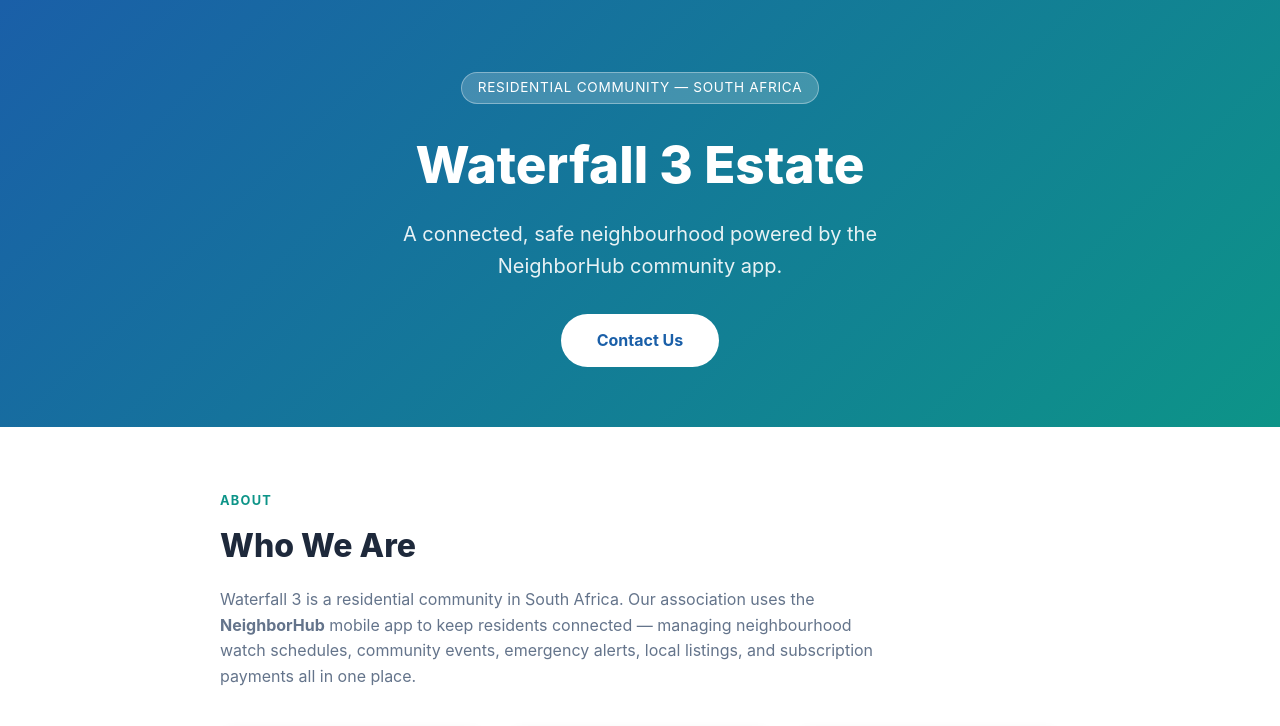
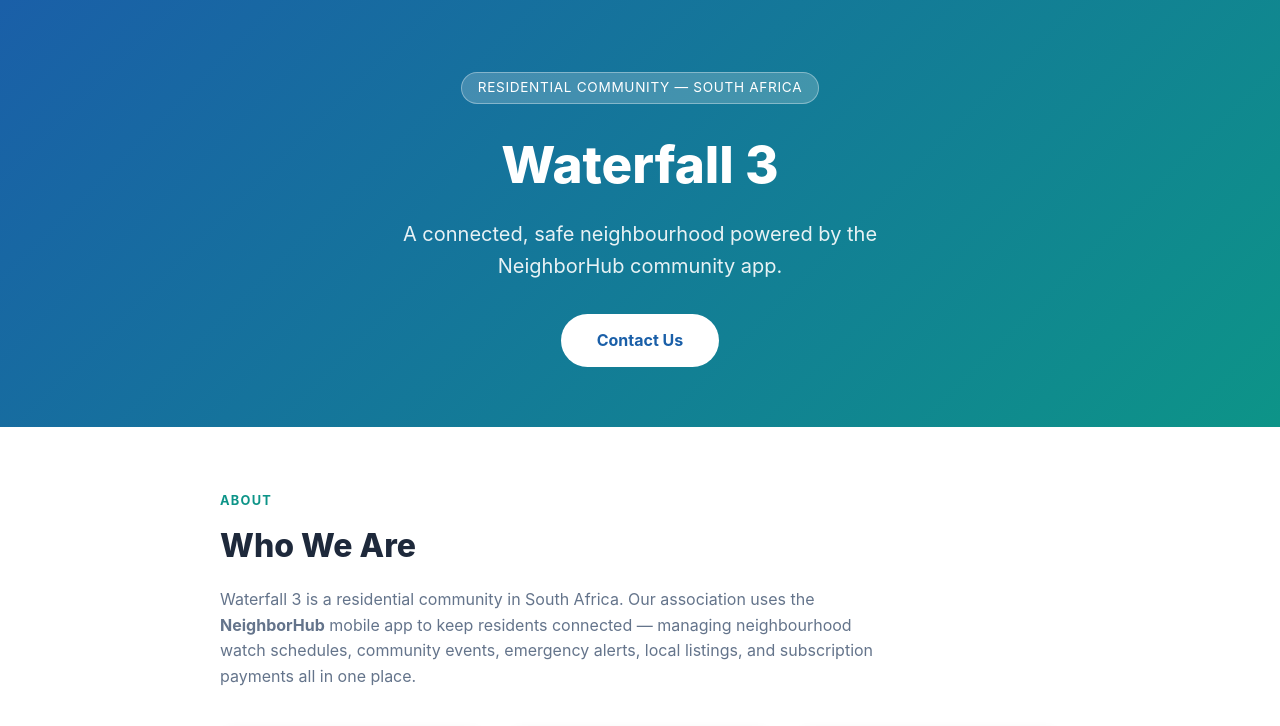
Before and after one commit to Mikeweston77/neighborhub-legal, a plain HTML site: page docs/index.html in a window 1280 px wide. Shown: the top 726 px of the page. Drawn offline with Linux system fonts and the light colour scheme.

Commit message:
index.html

```diff
--- a/docs/index.html
+++ b/docs/index.html
@@ -168,7 +168,7 @@
 <!-- ── HERO ── -->
 <header class="hero">
     <div class="badge">Residential Community — South Africa</div>
-    <h1>Waterfall 3 Estate</h1>
+    <h1>Waterfall 3</h1>
     <p>A connected, safe neighbourhood powered by the NeighborHub community app.</p>
     <a href="#contact" class="btn-hero">Contact Us</a>
 </header>
```
